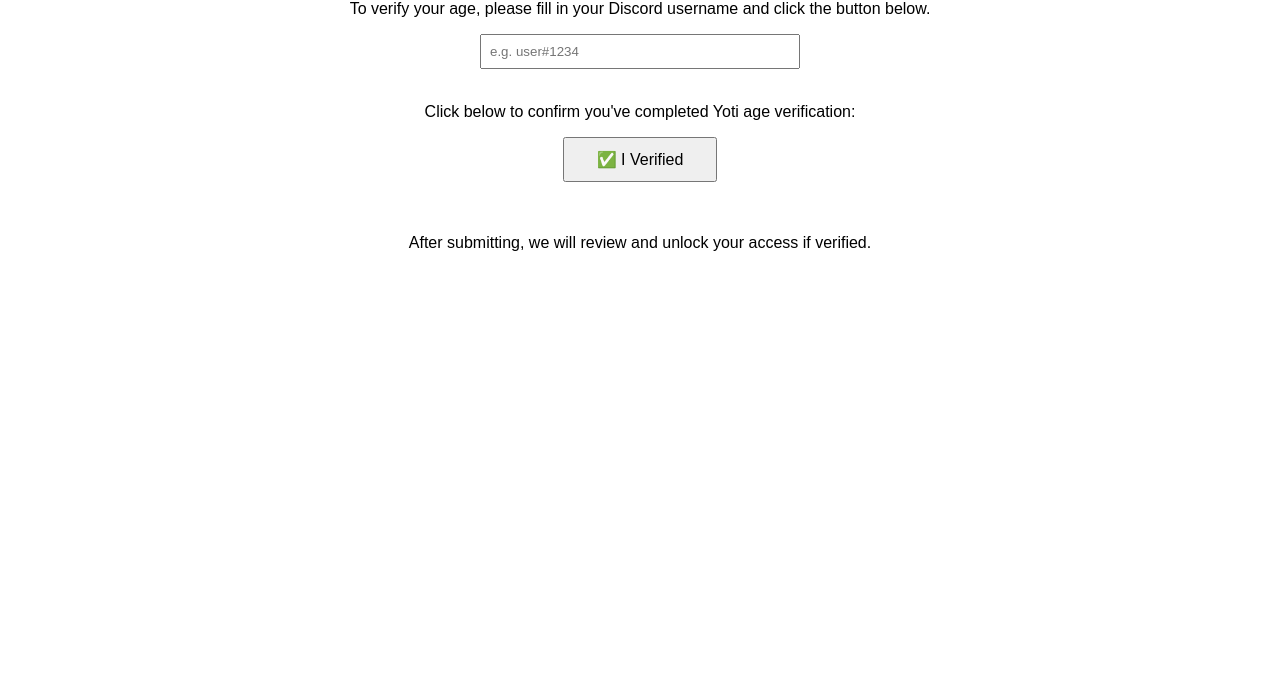
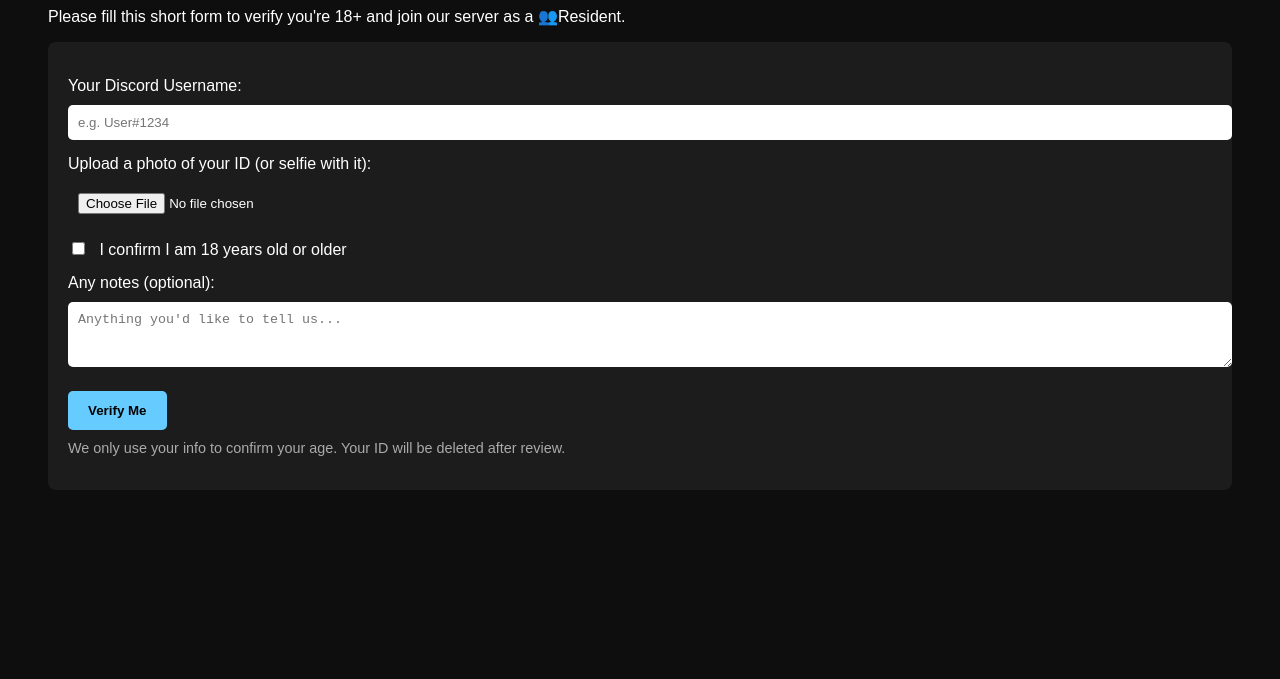
Before and after one commit to Moesb1/Sm-Verification-, a plain HTML site: page index.html in a window 1280 px wide. Shown: the part 121-800 px from the top of the page. Drawn offline with Linux system fonts and the light colour scheme.

Commit message:
Update index.html

```diff
--- a/index.html
+++ b/index.html
@@ -1,22 +1,95 @@
-
 <!DOCTYPE html>
 <html lang="en">
 <head>
-    <meta charset="UTF-8">
-    <meta name="viewport" content="width=device-width, initial-scale=1.0">
-    <title>SM Manor Age Verification</title>
+  <meta charset="UTF-8">
+  <meta name="viewport" content="width=device-width, initial-scale=1">
+  <title>SM Manor Age Verification</title>
+  <style>
+    body {
+      font-family: Arial, sans-serif;
+      background: #0e0e0e;
+      color: #fff;
+      padding: 40px;
+    }
+    h1 {
+      color: #66ccff;
+    }
+    form {
+      background: #1c1c1c;
+      padding: 20px;
+      border-radius: 8px;
+    }
+    label {
+      display: block;
+      margin: 15px 0 5px;
+    }
+    input[type="text"], input[type="file"], textarea {
+      width: 100%;
+      padding: 10px;
+      border-radius: 5px;
+      border: none;
+      margin-top: 5px;
+    }
+    input[type="checkbox"] {
+      margin-right: 10px;
+    }
+    input[type="submit"] {
+      margin-top: 20px;
+      background-color: #66ccff;
+      border: none;
+      padding: 12px 20px;
+      color: #000;
+      font-weight: bold;
+      cursor: pointer;
+      border-radius: 5px;
+    }
+    input[type="submit"]:hover {
+      background-color: #33bbff;
+    }
+    .privacy {
+      font-size: 0.9em;
+      color: #aaa;
+      margin-top: 10px;
+    }
+  </style>
 </head>
-<body style="font-family: Arial, sans-serif; text-align: center; padding: 2rem;">
-    <h1>🔞 SM Manor Age Verification</h1>
-    <p>To verify your age, please fill in your Discord username and click the button below.</p>
-    <form action="https://formsubmit.co/Mohammadsabbagh244@gmail.com" method="POST">
-        <input type="hidden" name="_captcha" value="false">
-        <input type="hidden" name="_template" value="table">
-        <input type="text" name="Discord Username" placeholder="e.g. user#1234" required style="padding: 0.5rem; width: 80%; max-width: 300px;"><br><br>
-        <p>Click below to confirm you've completed Yoti age verification:</p>
-        <button type="submit" style="padding: 0.7rem 2rem; font-size: 1rem;">✅ I Verified</button>
-    </form>
-    <br><br>
-    <p>After submitting, we will review and unlock your access if verified.</p>
+<body>
+
+  <h1>SM Manor - Age 18+ Verification</h1>
+  <p>Please fill this short form to verify you're 18+ and join our server as a 👥Resident.</p>
+
+  <form action="https://formsubmit.co/Mohammadsabbagh244@gmail.com" method="POST" enctype="multipart/form-data">
+
+    <!-- Discord username -->
+    <label for="discord">Your Discord Username:</label>
+    <input type="text" id="discord" name="Discord Username" placeholder="e.g. User#1234" required>
+
+    <!-- ID Upload -->
+    <label for="idfile">Upload a photo of your ID (or selfie with it):</label>
+    <input type="file" id="idfile" name="ID Image" accept="image/*" required>
+
+    <!-- Checkbox for 18+ -->
+    <label>
+      <input type="checkbox" name="Confirmed Over 18" required>
+      I confirm I am 18 years old or older
+    </label>
+
+    <!-- Optional message -->
+    <label for="notes">Any notes (optional):</label>
+    <textarea name="Notes" id="notes" rows="3" placeholder="Anything you'd like to tell us..."></textarea>
+
+    <!-- Submit -->
+    <input type="submit" value="Verify Me">
+
+    <!-- Hidden input to skip CAPTCHA -->
+    <input type="hidden" name="_captcha" value="false">
+
+    <!-- Success redirect (optional) -->
+    <input type="hidden" name="_next" value="https://discord.com">
+
+    <p class="privacy">We only use your info to confirm your age. Your ID will be deleted after review.</p>
+
+  </form>
+
 </body>
 </html>
```
